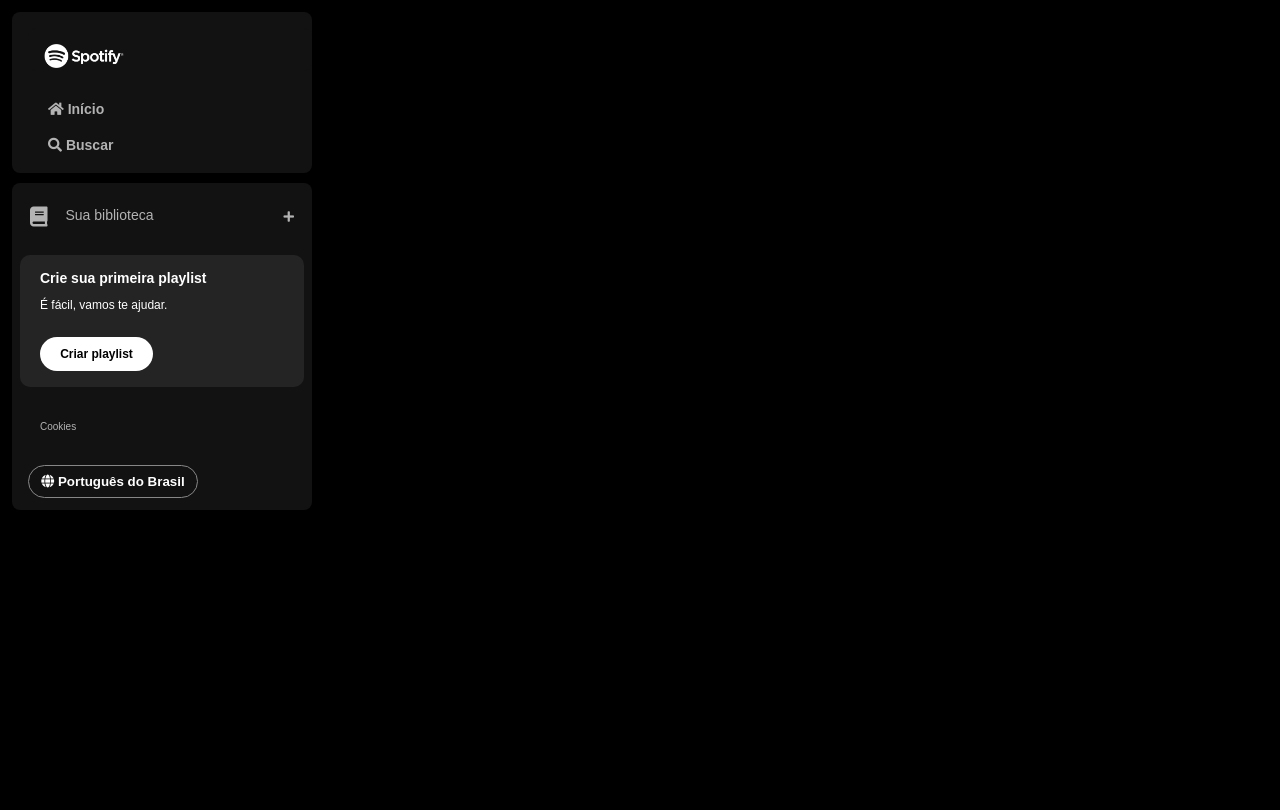
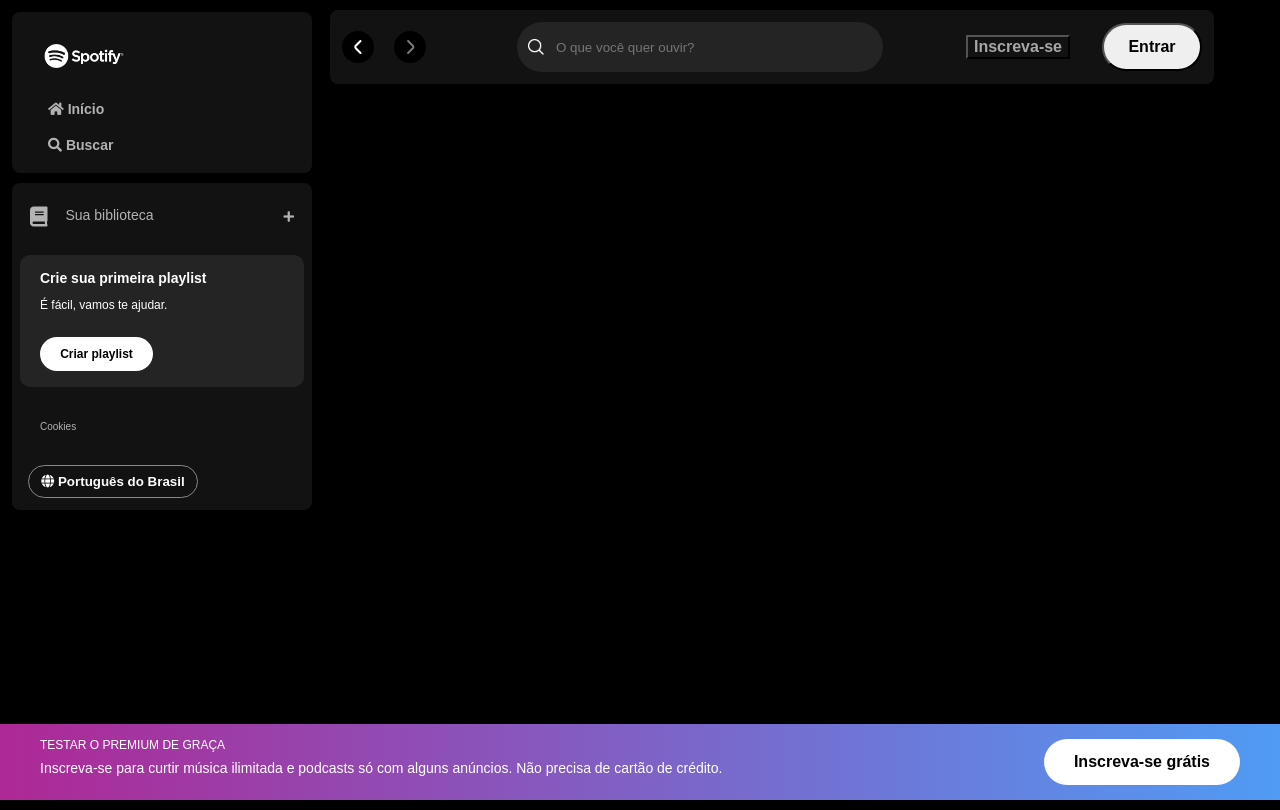
Before and after one commit to amaropamelaa/Spotify-Alura, a plain HTML site: page spotify/index.html in a window 1280 px wide. Drawn offline with Linux system fonts and the light colour scheme.

Commit message:
aula-3-imersao-alura

```diff
--- a/spotify/index.html
+++ b/spotify/index.html
@@ -6,8 +6,10 @@
     <meta name="viewport" content="width=device-width, initial-scale=1.0">
     <title>Spotify Imersão</title>
 
-    <link rel="stylesheet" href="reset.css">
-    <link rel="stylesheet" href="style.css">
+    <link rel="stylesheet" href="../style/vars.css">
+    <link rel="stylesheet" href="../style/reset.css">
+    <link rel="stylesheet" href="../style/sidebar-footer.css">
+    <link rel="stylesheet" href="../style/main-content.css">
 
     <link rel="stylesheet" href="https://use.fontawesome.com/releases/v5.15.4/css/solid.css"
         integrity="sha384-Tv5i09RULyHKMwX0E8wJUqSOaXlyu3SQxORObAI08iUwIalMmN5L6AvlPX2LMoSE" crossorigin="anonymous" />
@@ -67,6 +69,42 @@
             </div>
         </div>
     </div>
+
+    <main>
+        <div class="main-container">
+            <nav class="header__navigation">
+                <div class="navigation">
+                    <button class="arrow-left">
+                        <img src="../assets/icons/small-left.png" alt="Seta esquerda">
+                    </button>
+                    <button class="arrow-right">
+                        <img src="../assets/icons/small-right.png" alt="Seta direita">
+                    </button>
+                </div>
+                <div class="header__search">
+                    <img src="../assets/icons/search.png" alt="">
+                    <input id="search-input" type="text" maxlength="800" placeholder="O que você quer ouvir?" />
+                </div>
+                <div class="header__login">
+                    <button class="subscribe">Inscreva-se</button>
+                    <button class="login">Entrar</button>
+                </div>
+            </nav>
+        </div>
+    </main>
+
+    <footer class="disclaimer-premium">
+        <div class="text">
+            <p class="disclaimer-premium__title">Testar o Premium de graça</p>
+            <p class="disclaimer-premium__subtitle">
+                Inscreva-se para curtir música ilimitada e podcasts só com alguns
+                anúncios. Não precisa de cartão de crédito.
+            </p>
+        </div>
+        <div class="button">
+            <button type="button">Inscreva-se grátis</button>
+        </div>
+    </footer>
 </body>
 
 </html>
--- /dev/null
+++ b/style/main-content.css
@@ -0,0 +1,91 @@
+.main-container{
+    max-width: 80vw;
+    height: 100vh;
+    margin-left: 320px;
+    margin-right: 56px;
+}
+
+.header__navigation {
+    display: flex;
+    justify-content: space-between;
+    align-items: center;
+    padding: 16px;
+    margin: 10px;
+    border-radius: 8px;
+    background-color: #121212;
+    padding: 12px;
+  }
+
+  .header__navigation .navigation {
+    display: flex;
+    justify-content: space-around;
+    align-items: center;
+  }
+
+  .header__navigation .navigation .arrow-left {
+    margin-right: 1.25rem;
+  }
+
+  .arrow-left,
+  .arrow-right {
+    display: flex;
+    align-items: center;
+    justify-content: center;
+    width: 32px;
+    height: 32px;
+    background: var(--bg-icon);
+    background-color:var(--bg-arrow-color);
+    border-radius: 50%;
+    border: none;
+    cursor: pointer;
+  }
+
+  .header__login {
+    display: flex;
+    align-items: center;
+  }
+
+  .header__search {
+    display: flex;
+    align-items: center;
+    width: 364px;
+    height: 48px;
+    margin-left: 8px;
+    background-color: #242424;
+    border-radius: 500px;
+    border: 1px solid transparent;
+  }
+
+  .header__search img {
+    width: 16px;
+    height: 16px;
+    margin-left: 10px;
+  }
+
+  .header__search input {
+    background: transparent;
+    border: none;
+    padding: 0px 100px 0 12px;
+    color: #fff;
+    text-overflow: ellipsis;
+    overflow:hidden;
+    white-space: nowrap;
+    outline: none;
+  }
+
+  .header__login .subscribe {
+    color: #a7a7a7;
+    font-size: 16px;
+    font-weight: 700;
+    background-color: transparent;
+    margin-right: 32px;
+  }
+
+  .header__login .login {
+    width: 100px;
+    height: 48px;
+    color: --text-base-dark;
+    font-size: 16px;
+    font-weight: 700;
+    border-radius: 40px;
+  }
--- a/spotify/style.css
+++ b/style/sidebar-footer.css
@@ -1,5 +1,6 @@
 body{
     background-color: #000;
+    font-family: var(--font-dm-sans);
 }
 
 .sidebar{
@@ -42,7 +43,6 @@ body{
     text-decoration: none;
     font-weight: 600;
     font-size: 14px;
-    font-family: "DM-Sans", sans-serif;
 }
 
 .library {
@@ -70,7 +70,6 @@ body{
     border: 0px;
     font-size: 14px;
     font-weight: 700px;
-    font-family: "DM-Sans", sans-serif;
     text-align: center;
     text-decoration: none;
     text-transform: none;
@@ -112,7 +111,6 @@ body{
 .section-playlist__content .text{
     padding-bottom: 14px;
     color: #fff;
-    font-family: "DM Sans", sans-serif;
 }
 
 .section-playlist__content .title {
@@ -132,7 +130,6 @@ body{
     border-radius: 20px;
     font-size: 12px;
     font-weight: 700;
-    font-family: "DM Sans", sans-serif;
     text-decoration: none;
     text-transform: none;
     padding: 10px;
@@ -147,7 +144,6 @@ body{
 
 .sidebar .cookies a {
     color: #b3b3b3;
-    font-family: "DM Sans", sans-serif;
     font-weight: 500;
     font-size: 10px;
     text-decoration: none;
@@ -170,3 +166,42 @@ body{
     border-radius: 20px;
 
 }
+
+.disclaimer-premium {
+    position: fixed;
+    bottom: 0;
+    left: 0;
+    right: 0;
+    background: linear-gradient(to right, #ae2896, #509bf5);
+    padding: 15px 40px;
+    display: flex;
+    justify-content: space-between;
+}
+.disclaimer-premium .text {
+   flex-shrink: 0;
+}
+.disclaimer-premium .disclaimer-premium__title {
+    color: #ffffff;
+    text-transform: uppercase;
+    font-weight: 400;
+    font-size: 12px;
+    margin-bottom: 10px;
+}
+
+.disclaimer-premium .disclaimer-premium__subtitle {
+    color: #ffffff;
+    font-size: 14px;
+    font-weight: 500;
+}
+
+.disclaimer-premium button {
+    background-color: #ffffff;
+    color: #000000;
+    font-size: 16px;
+    font-weight: bold;
+    padding: 14px 30px;
+    border: 0px;
+    border-radius: 40px;
+    cursor: pointer;
+    flex-shrink: 0;
+}
--- /dev/null
+++ b/style/vars.css
@@ -0,0 +1,7 @@
+:root {
+    --font-dm-sans:"DM Sans", sans-serif; /*Fonte*/
+     --bg-icon: #131313;
+     --bg-arrow-color: rgba(0,0,0,7);
+     --text-base-dark: #000;
+
+}
```
Also changed, not shown: style/reset.css (renamed from spotify/reset.css).
